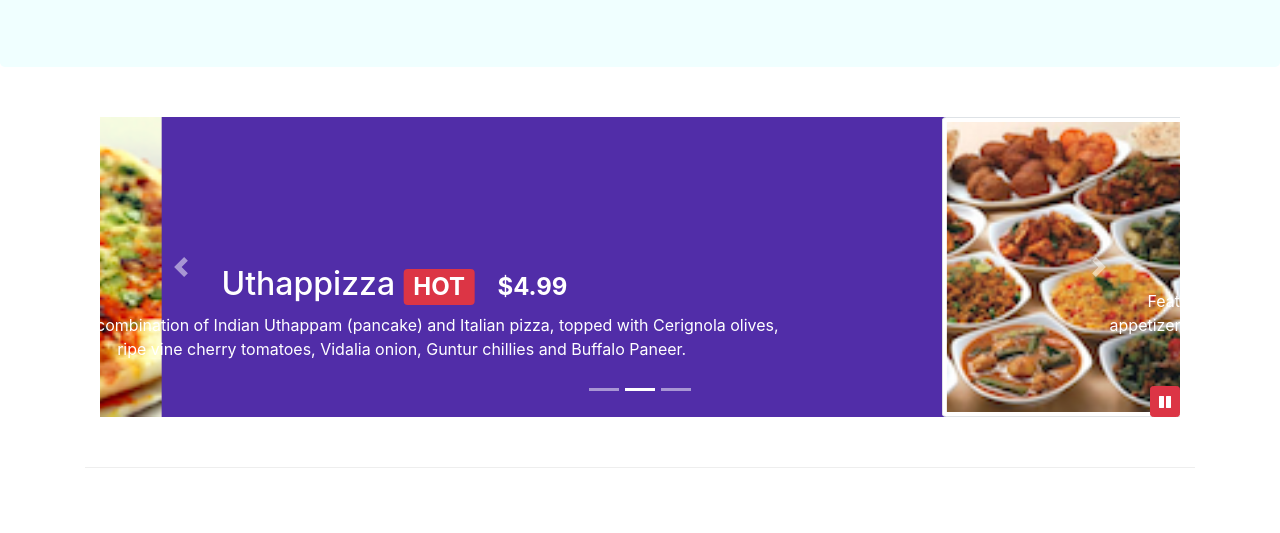
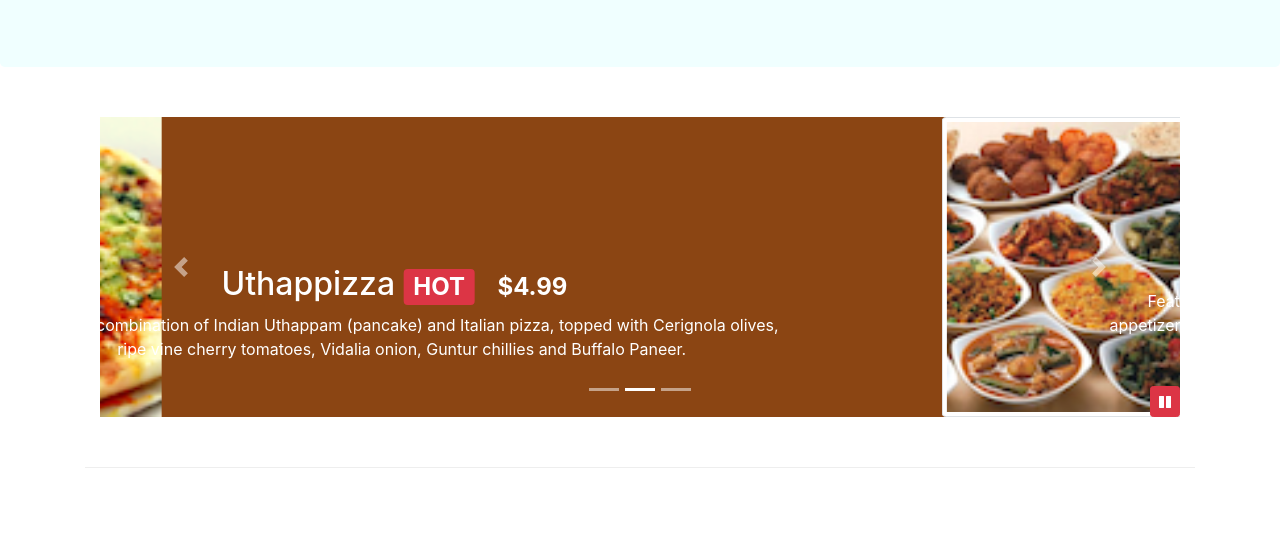
Before and after one commit to arch1baald/course-bootstrap, a website: page index.html in a window 1280 px wide. Shown: the part 267-800 px from the top of the page. Drawn offline with nearby package versions, Linux system fonts and the light colour scheme.

Commit message:
fixup! fix css

```diff
--- a/css/styles.scss
+++ b/css/styles.scss
@@ -1,7 +1,7 @@
 $lt-gray: #ddd;
-$background-dark: #512DA8;
-$background-light: #9575CD;
-$background-pale: #D1C4E9;
+$background-dark: saddlebrown;
+$background-light: azure;
+$background-pale: snow;
 
 // Height variables
 $carousel-item-height: 300px;
--- a/index.html
+++ b/index.html
@@ -13,7 +13,7 @@
     <link rel="stylesheet" href="node_modules/font-awesome/css/font-awesome.min.css">
     <link rel="stylesheet" href="node_modules/bootstrap-social/bootstrap-social.css">
     <!-- Подключение custom'ных стилей из css/styles-old.css -->
-    <link rel="stylesheet" href="css/styles-old.css">
+    <link rel="stylesheet" href="css/styles.css">
 </head>
 
 <body>
```
Also changed, not shown: aboutus.html (+1 -1 lines), contactus.html (+1 -1 lines), css/styles.css.
